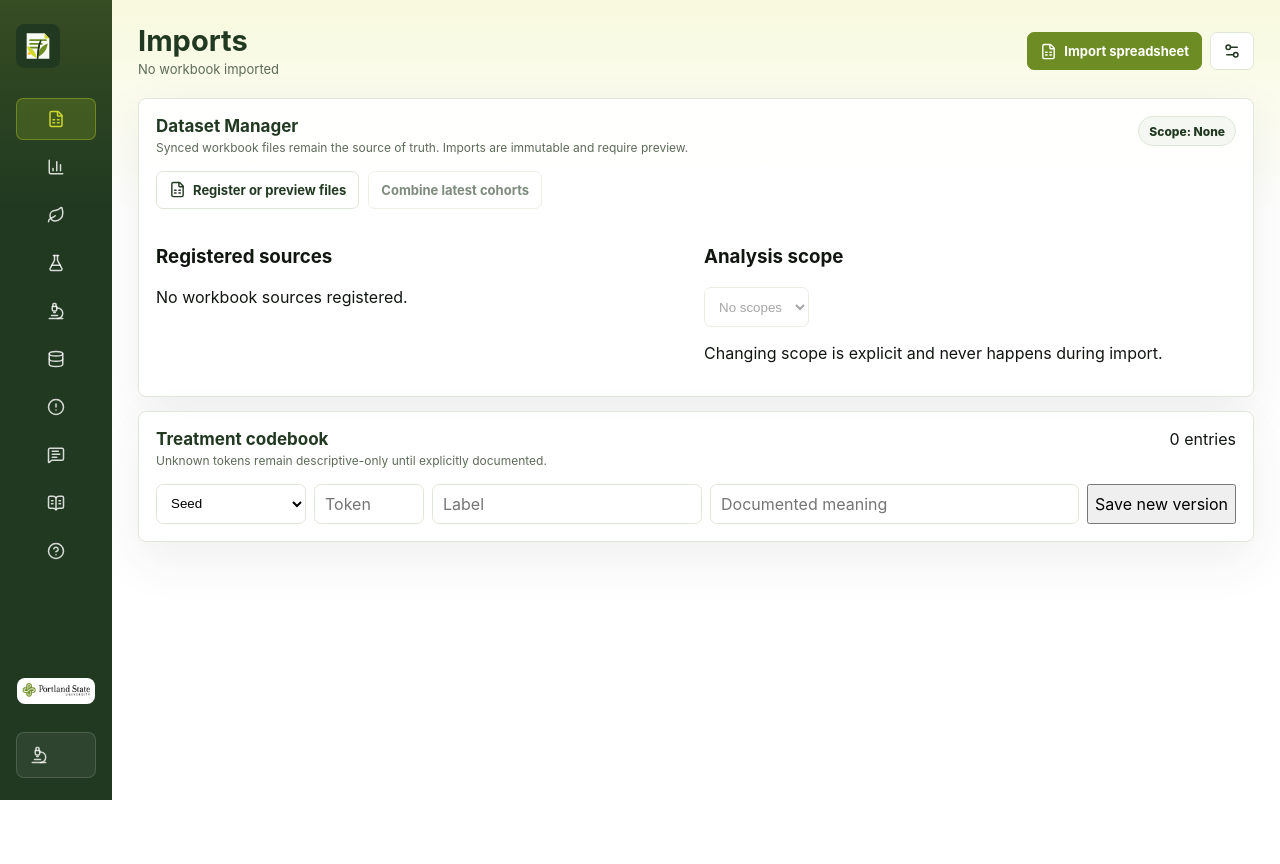
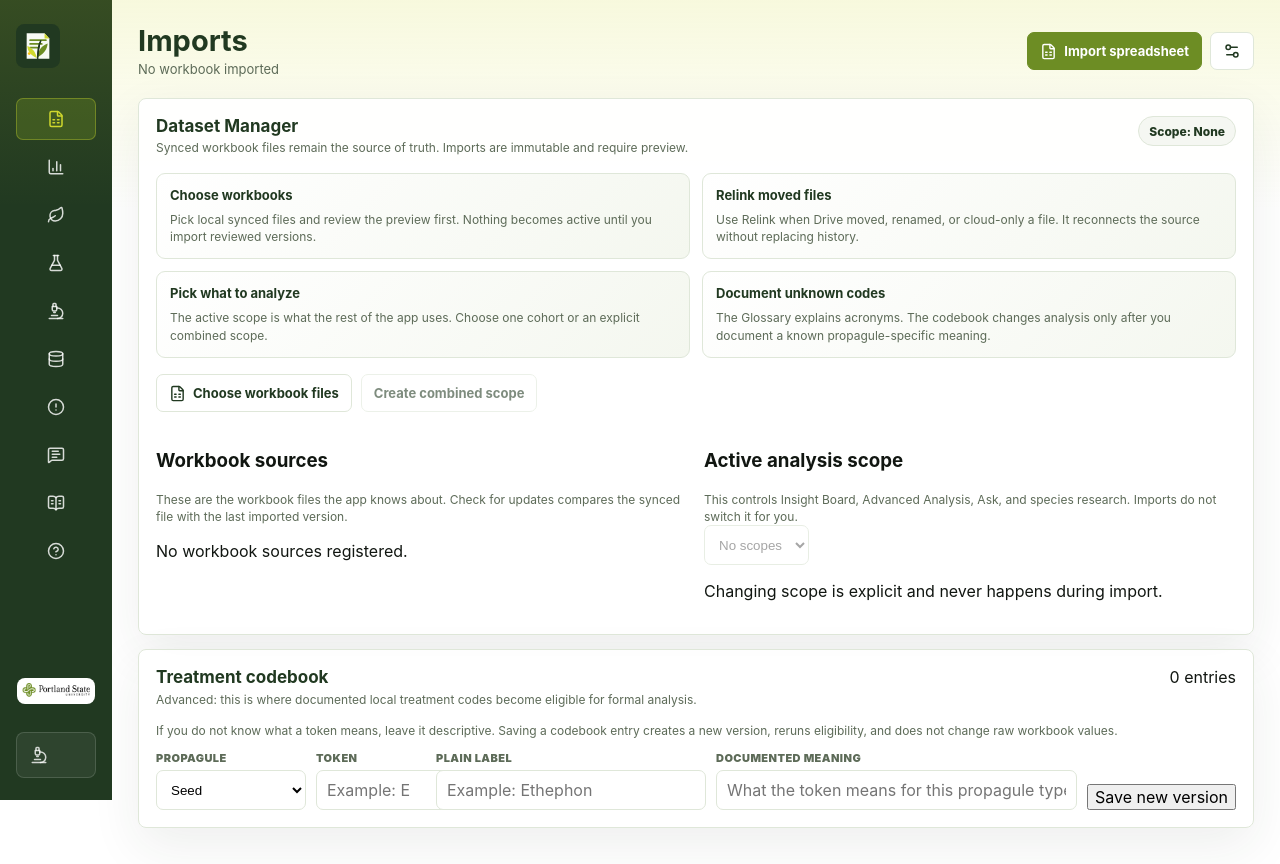
Before and after one commit to jfleezy23/seedbank-insights, a React (Vite) app: page / in a window 1280 px wide. Both pictures are taken after a click on the button 56 px from the left and 119 px from the top of the page. Before the commit the page ends 800 px from the top, so only its background shows below. Built offline with nearby package versions, Linux system fonts and the light colour scheme.

Commit message:
Improve Dataset Manager guidance

```diff
--- a/src/App.css
+++ b/src/App.css
@@ -1831,6 +1831,39 @@ td strong {
   font-weight: 800;
 }
 
+.import-help-grid {
+  display: grid;
+  grid-template-columns: repeat(4, minmax(0, 1fr));
+  gap: 12px;
+  margin: 16px 0;
+}
+
+.import-help-card {
+  display: grid;
+  gap: 8px;
+  padding: 13px;
+  border: 1px solid var(--line);
+  border-radius: 9px;
+  background: linear-gradient(135deg, #fff 0%, var(--soft) 100%);
+}
+
+.import-help-card strong {
+  color: var(--forest);
+  font-size: 13px;
+}
+
+.import-help-card p,
+.inline-help {
+  margin: 0;
+  color: var(--muted);
+  font-size: 12px;
+  line-height: 1.45;
+}
+
+.inline-help {
+  margin-top: 6px;
+}
+
 .dataset-grid,
 .preview-grid {
   display: grid;
@@ -1889,7 +1922,22 @@ td strong {
 .codebook-form {
   display: grid;
   grid-template-columns: 150px 110px 1fr 2fr auto;
-  gap: 8px;
+  align-items: end;
+  gap: 10px;
+  margin-top: 12px;
+}
+
+.codebook-field {
+  display: grid;
+  gap: 5px;
+}
+
+.codebook-field span {
+  color: var(--muted);
+  font-size: 11px;
+  font-weight: 900;
+  letter-spacing: 0.04em;
+  text-transform: uppercase;
 }
 
 .codebook-form input,
@@ -1945,6 +1993,7 @@ td strong {
   .overview-grid,
   .dashboard-grid,
   .view-grid.two-column,
+  .import-help-grid,
   .dataset-grid,
   .preview-grid {
     grid-template-columns: 1fr 1fr;
@@ -1996,6 +2045,7 @@ td strong {
   .dashboard-grid,
   .view-grid.two-column,
   .glossary-note-grid,
+  .import-help-grid,
   .dataset-grid,
   .preview-grid,
   .codebook-form {
--- a/src/App.tsx
+++ b/src/App.tsx
@@ -1123,17 +1123,50 @@ function DatasetManager({
           </div>
           <span className="scope-chip">Scope: {activeScope?.name ?? "None"}</span>
         </div>
+        <div className="import-help-grid" aria-label="Dataset Manager concepts">
+          <article className="import-help-card">
+            <strong>Choose workbooks</strong>
+            <p>
+              Pick local synced files and review the preview first. Nothing becomes active until you import reviewed
+              versions.
+            </p>
+          </article>
+          <article className="import-help-card">
+            <strong>Relink moved files</strong>
+            <p>
+              Use Relink when Drive moved, renamed, or cloud-only a file. It reconnects the source without replacing
+              history.
+            </p>
+          </article>
+          <article className="import-help-card">
+            <strong>Pick what to analyze</strong>
+            <p>
+              The active scope is what the rest of the app uses. Choose one cohort or an explicit combined scope.
+            </p>
+          </article>
+          <article className="import-help-card">
+            <strong>Document unknown codes</strong>
+            <p>
+              The Glossary explains acronyms. The codebook changes analysis only after you document a known
+              propagule-specific meaning.
+            </p>
+          </article>
+        </div>
         <div className="import-actions">
           <button type="button" onClick={onPreview} disabled={busy}>
-            <FileSpreadsheet size={17} /> Register or preview files
+            <FileSpreadsheet size={17} /> Choose workbook files
           </button>
           <button type="button" onClick={onCreateCombinedScope} disabled={busy || dataset.sources.length < 2}>
-            Combine latest cohorts
+            Create combined scope
           </button>
         </div>
         <div className="dataset-grid">
           <div>
-            <h3>Registered sources</h3>
+            <h3>Workbook sources</h3>
+            <p className="inline-help">
+              These are the workbook files the app knows about. Check for updates compares the synced file with the
+              last imported version.
+            </p>
             {dataset.sources.length ? dataset.sources.map((source) => (
               <article className="dataset-row" key={source.id}>
                 <div>
@@ -1146,7 +1179,11 @@ function DatasetManager({
             )) : <p>No workbook sources registered.</p>}
           </div>
           <div>
-            <h3>Analysis scope</h3>
+            <h3>Active analysis scope</h3>
+            <p className="inline-help">
+              This controls Insight Board, Advanced Analysis, Ask, and species research. Imports do not switch it for
+              you.
+            </p>
             <select
               aria-label="Active analysis scope"
               value={dataset.activeScopeId ?? ""}
@@ -1165,7 +1202,15 @@ function DatasetManager({
 
       {previews.length ? (
         <section className="panel">
-          <div className="panel-heading"><div><h2>Import compatibility preview</h2><p>Review every file before creating immutable versions.</p></div></div>
+          <div className="panel-heading">
+            <div>
+              <h2>Import compatibility preview</h2>
+              <p>
+                Review before importing. Accepted rows can be analyzed; quarantined rows stay visible for cleanup
+                instead of disappearing.
+              </p>
+            </div>
+          </div>
           <div className="preview-grid">
             {previews.map((preview) => (
               <article className="preview-card" key={preview.token}>
@@ -1204,14 +1249,38 @@ function DatasetManager({
       ) : null}
 
       <section className="panel">
-        <div className="panel-heading"><div><h2>Treatment codebook</h2><p>Unknown tokens remain descriptive-only until explicitly documented.</p></div><span>{codebook.length} entries</span></div>
+        <div className="panel-heading">
+          <div>
+            <h2>Treatment codebook</h2>
+            <p>
+              Advanced: this is where documented local treatment codes become eligible for formal analysis.
+            </p>
+          </div>
+          <span>{codebook.length} entries</span>
+        </div>
+        <p className="inline-help">
+          If you do not know what a token means, leave it descriptive. Saving a codebook entry creates a new version,
+          reruns eligibility, and does not change raw workbook values.
+        </p>
         <form className="codebook-form" onSubmit={submitCodebook}>
-          <select value={propaguleType} onChange={(event) => setPropaguleType(event.target.value as PropaguleType)}>
-            <option value="seed">Seed</option><option value="stem_cutting">Stem cutting</option><option value="division">Division</option>
-          </select>
-          <input value={token} onChange={(event) => setToken(event.target.value)} placeholder="Token" />
-          <input value={label} onChange={(event) => setLabel(event.target.value)} placeholder="Label" />
-          <input value={meaning} onChange={(event) => setMeaning(event.target.value)} placeholder="Documented meaning" />
+          <label className="codebook-field">
+            <span>Propagule</span>
+            <select value={propaguleType} onChange={(event) => setPropaguleType(event.target.value as PropaguleType)}>
+              <option value="seed">Seed</option><option value="stem_cutting">Stem cutting</option><option value="division">Division</option>
+            </select>
+          </label>
+          <label className="codebook-field">
+            <span>Token</span>
+            <input value={token} onChange={(event) => setToken(event.target.value)} placeholder="Example: E" />
+          </label>
+          <label className="codebook-field">
+            <span>Plain label</span>
+            <input value={label} onChange={(event) => setLabel(event.target.value)} placeholder="Example: Ethephon" />
+          </label>
+          <label className="codebook-field">
+            <span>Documented meaning</span>
+            <input value={meaning} onChange={(event) => setMeaning(event.target.value)} placeholder="What the token means for this propagule type" />
+          </label>
           <button type="submit" disabled={busy}>Save new version</button>
         </form>
       </section>
```
Also changed, not shown: 3 other files (tests, documents, lock files or other folders).
